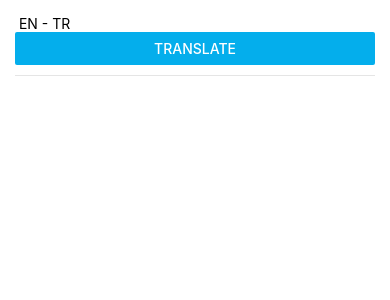
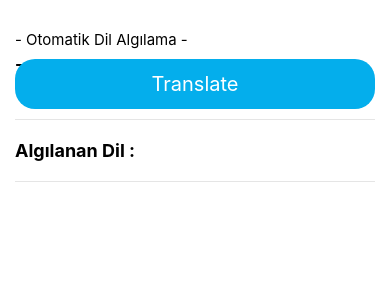
Before and after one commit to mertfozzy/React-Native-Translator, a React Native app: screen / in a window 390 px wide. Shown: the top 300 px of the page. Built offline with nearby package versions, Linux system fonts and the light colour scheme; no server answers.

Commit message:
Update App.js

```diff
--- a/src/App.js
+++ b/src/App.js
@@ -1,5 +1,5 @@
 import React from 'react';
-import { Button, Pressable, Text } from 'react-native';
+import { Button, Pressable, Text, TouchableOpacity } from 'react-native';
 import { StyleSheet, SafeAreaView } from 'react-native';
 
 const axios = require('axios').default;
@@ -13,6 +13,7 @@ const App = () => {
 
   const [inputText, setText] = useState('');
   const [responseText, setResponse] = useState('');
+  const [detectLanguage, setLanguage] = useState('');
 
   let key = "6dc546ea8df4448d87b5a2593bed48be";
   let endpoint = "https://api.cognitive.microsofttranslator.com";
@@ -33,7 +34,6 @@ const App = () => {
       },
       params: {
         'api-version': '3.0',
-        'from': 'en',
         'to': ['tr']
       },
       data: [{
@@ -42,7 +42,8 @@ const App = () => {
       responseType: 'json'
     }).then(function (response) {
       //console.log(JSON.stringify(response.data, null, 4));
-      console.log(JSON.stringify(response.data[0].translations[0].text, null, 4));
+      console.log(JSON.stringify(response.data[0].detectedLanguage.language, null, 4));
+      setLanguage(JSON.stringify(response.data[0].detectedLanguage.language, null, 4));
       setResponse(JSON.stringify(response.data[0].translations[0].text, null, 4));
     })
 
@@ -53,7 +54,7 @@ const App = () => {
   return (
     <View style={styles.container}>
       <ScrollView showsVerticalScrollIndicator={false}>
-        <Text> EN - TR </Text>
+        <Text style={styles.header}>- Otomatik Dil Algılama -</Text>
         <View style={styles.inputView}>
           <TextInput
             placeholder="Type something to translate."
@@ -62,12 +63,14 @@ const App = () => {
             style={styles.input}
           />
         </View>
-        <Button
+        <TouchableOpacity
           title='Translate'
           color='#04aeec'
           style={styles.buttonStyle}
           onPress={() => postTranslateService(inputText)}
-        />
+        >
+          <Text style={styles.btnText}>Translate</Text>
+        </TouchableOpacity>
         <View style={styles.line}></View>
         <View style={styles.outputView}>
           <Text
@@ -77,32 +80,44 @@ const App = () => {
             {responseText}
           </Text>
         </View>
-
-
+        <Text style={styles.detected}>Algılanan Dil : {detectLanguage}</Text>
+        <View style={styles.line}></View>
       </ScrollView>
-
     </View>
   );
-
-
-
-
 
 };
 
 const styles = StyleSheet.create({
   container: {
+    marginTop: 30,
     height: "100%",
     flex: 1,
     margin: 15,
     backgroundColor: "transparent",
+  },
+  header: {
+    justifyContent: "center",
+    alignItems: "center",
+    marginBottom: 10,
+    flex: 0,
+    flexDirection: "row",
+    fontSize: 15
+  },
+  detected: {
+    justifyContent: "center",
+    alignItems: "center",
+    marginBottom: 10,
+    flex: 0,
+    flexDirection: "row",
+    fontSize: 18,
+    fontWeight: 'bold'
   },
   line: {
     borderBottomColor: "black",
     borderBottomWidth: 1,
     opacity: 0.1,
     marginTop: 10,
-
   },
   inputView: {
     flex: 0,
@@ -131,9 +146,13 @@ const styles = StyleSheet.create({
     justifyContent: "center",
     paddingVertical: 10,
     paddingHorizontal: 30,
-    borderRadius: 4,
-    elevation: 3,
-    backgroundColor: '#04aeec'
+    backgroundColor: '#04aeec',
+    borderRadius: 20
+  },
+  btnText: {
+    color: "white",
+    fontSize: 20,
+    padding: 3
   }
 
 });
```
